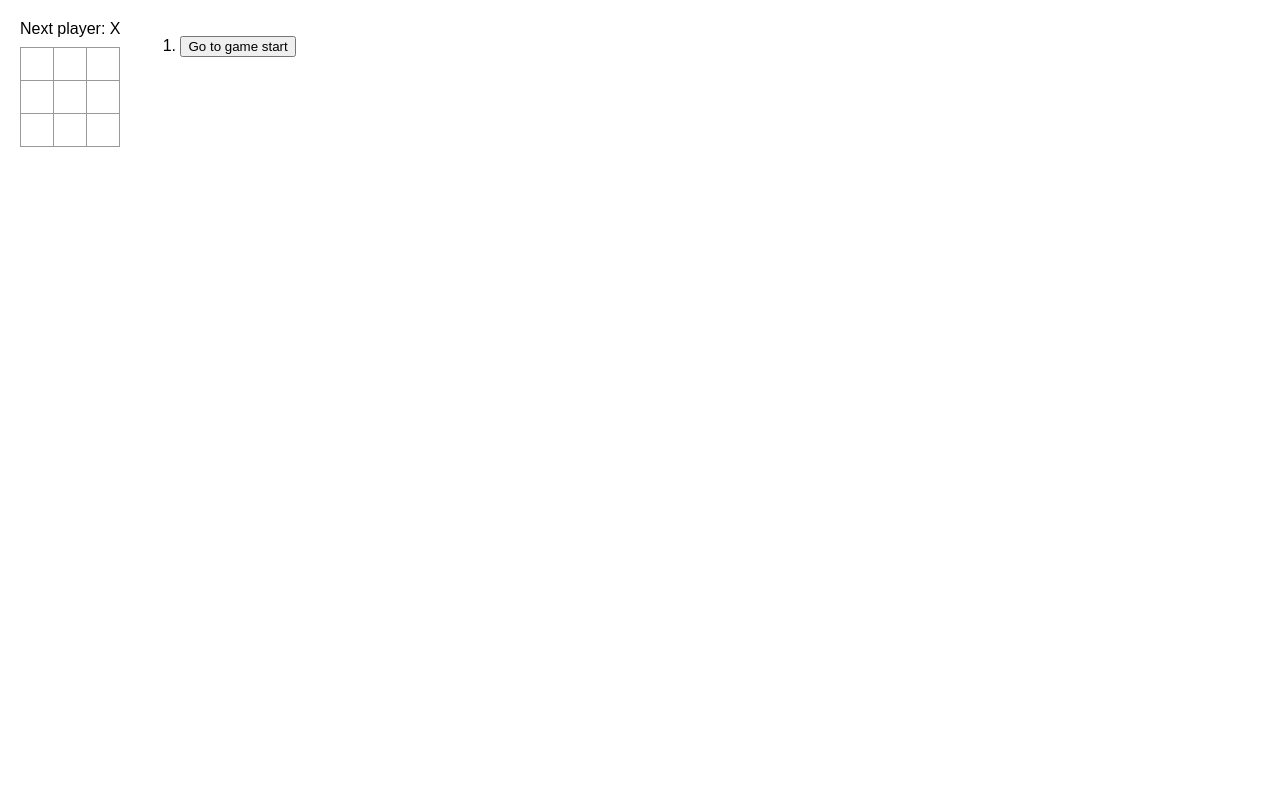
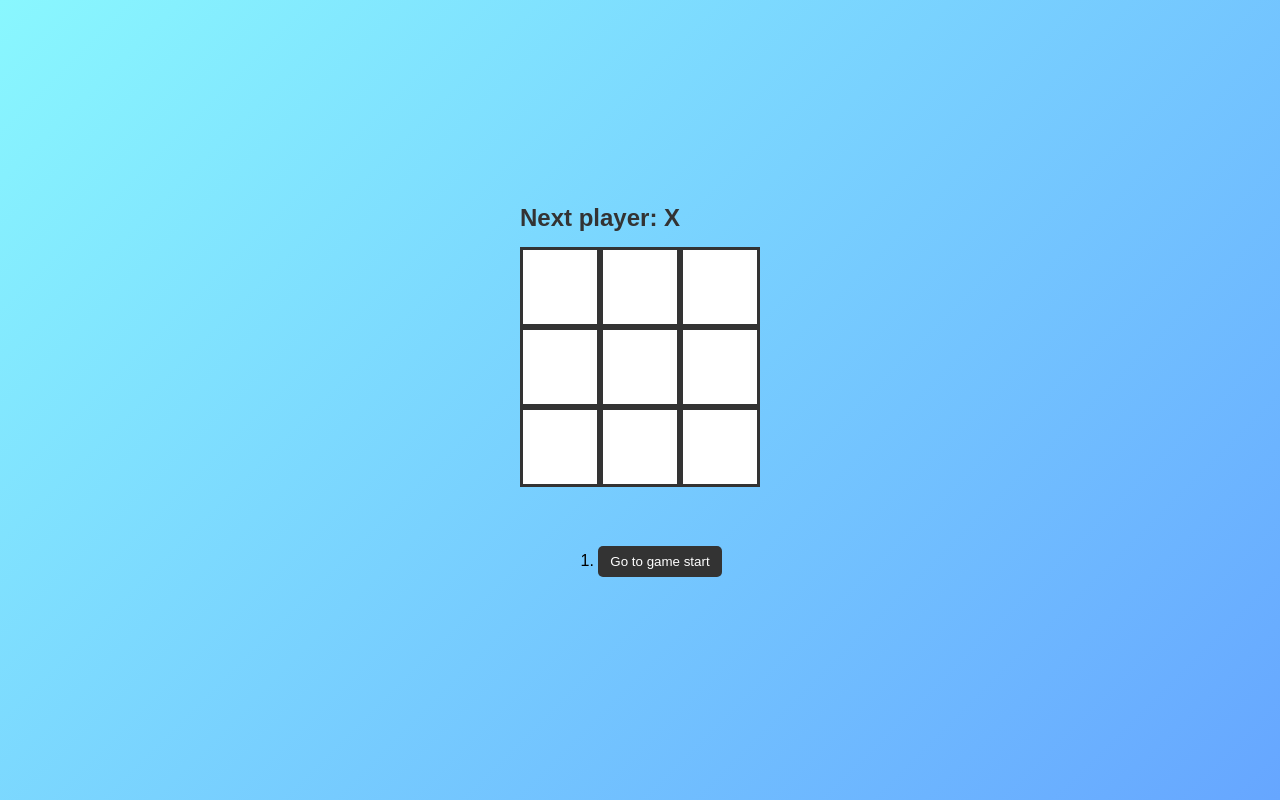
Before and after one commit to raskolnikov1984/react-tic-tac-toe, a React (Create React App) app: page / in a window 1280 px wide. Built offline with nearby package versions, Linux system fonts and the light colour scheme.

Commit message:
fix: Add basic styles

```diff
--- a/src/styles.css
+++ b/src/styles.css
@@ -1,90 +1,66 @@
-* {
-  box-sizing: border-box;
+body {
+  font-family: 'Arial', sans-serif;
+  background: linear-gradient(135deg, #89f7fe, #66a6ff);
+  display: flex;
+  justify-content: center;
+  align-items: center;
+  height: 100vh;
+  margin: 0;
 }
 
-body {
-  font-family: sans-serif;
-  margin: 20px;
-  padding: 0;
+.game {
+  display: flex;
+  flex-direction: column;
+  align-items: center;
+  gap: 20px;
 }
 
-h1 {
-  margin-top: 0;
-  font-size: 22px;
+.status {
+  font-size: 1.5rem;
+  font-weight: bold;
+  margin-bottom: 15px;
+  color: #333;
 }
 
-h2 {
-  margin-top: 0;
-  font-size: 20px;
-}
-
-h3 {
-  margin-top: 0;
-  font-size: 18px;
-}
-
-h4 {
-  margin-top: 0;
-  font-size: 16px;
-}
-
-h5 {
-  margin-top: 0;
-  font-size: 14px;
-}
-
-h6 {
-  margin-top: 0;
-  font-size: 12px;
-}
-
-code {
-  font-size: 1.2em;
-}
-
-ul {
-  padding-inline-start: 20px;
-}
-
-* {
-  box-sizing: border-box;
-}
-
-body {
-  font-family: sans-serif;
-  margin: 20px;
-  padding: 0;
+.board-row {
+  display: flex;
 }
 
 .square {
+  width: 80px;
+  height: 80px;
   background: #fff;
-  border: 1px solid #999;
-  float: left;
-  font-size: 24px;
+  border: 3px solid #333;
+  font-size: 2rem;
   font-weight: bold;
-  line-height: 34px;
-  height: 34px;
-  margin-right: -1px;
-  margin-top: -1px;
-  padding: 0;
-  text-align: center;
-  width: 34px;
+  cursor: pointer;
+  transition: background 0.3s, transform 0.2s;
 }
 
-.board-row:after {
-  clear: both;
-  content: '';
-  display: table;
+.square:hover {
+  background: #f1f1f1;
+  transform: scale(1.05);
 }
 
-.status {
-  margin-bottom: 10px;
-}
-.game {
-  display: flex;
-  flex-direction: row;
+.square:focus {
+  outline: none;
 }
 
 .game-info {
-  margin-left: 20px;
+  margin-top: 20px;
 }
+
+.game-info button {
+  background: #333;
+  color: white;
+  border: none;
+  padding: 8px 12px;
+  margin: 3px 0;
+  border-radius: 5px;
+  cursor: pointer;
+  transition: background 0.2s;
+}
+
+.game-info button:hover {
+  background: #555;
+}
```
